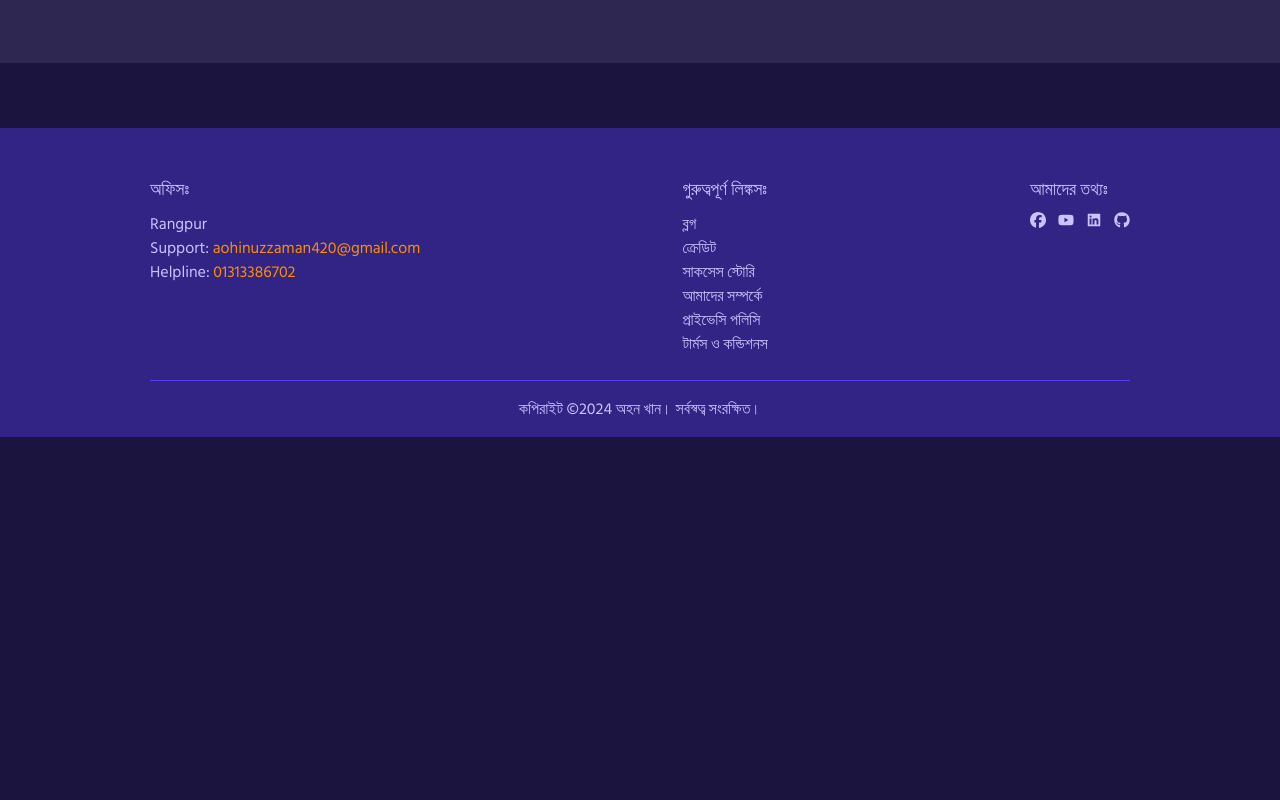
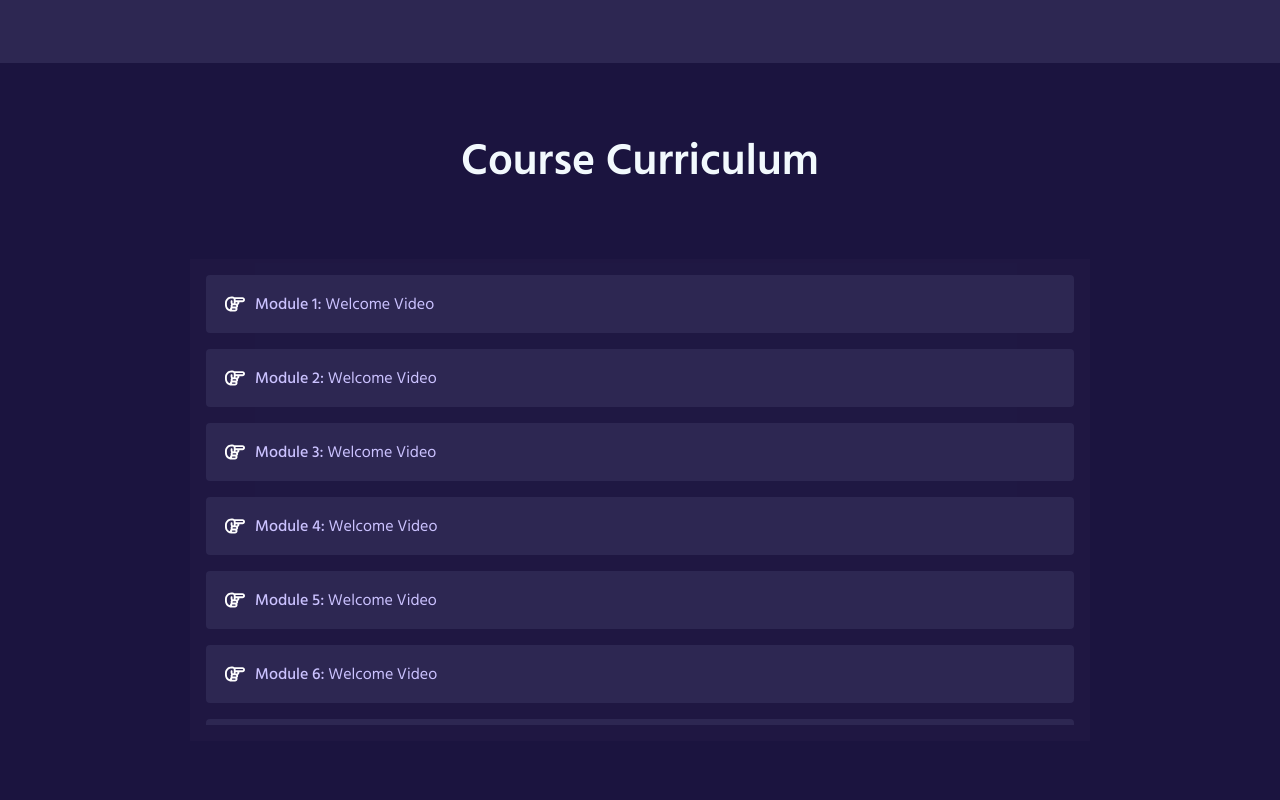
Before and after one commit to ahonkhan/lms-frontend, a React (Vite) app: page /courses/frontend-web-development-react in a window 1280 px wide. Shown: the part 500-1300 px from the top of the page. Before the commit the page ends 937 px from the top, so only its background shows below. Built offline with nearby package versions, Linux system fonts and the light colour scheme.

Commit message:
course module done

```diff
--- a/src/App.css
+++ b/src/App.css
@@ -1,5 +1,7 @@
 @import url("https://fonts.googleapis.com/css2?family=Hanken+Grotesk:ital,wght@0,100..900;1,100..900&family=Hind+Siliguri:wght@300;400;500;600;700&display=swap");
-
+html {
+  scroll-behavior: smooth;
+}
 .pt-initial {
   @apply pt-[65px];
 }
@@ -7,7 +9,9 @@
 .site-container {
   @apply px-4 lg:px-[75px] xl:px-[150px] 2xl:px-[250px];
 }
-
+.sub-container {
+  @apply lg:px-8 xl:px-10 2xl:px-16;
+}
 .mt-section {
   @apply mt-[65px];
 }
--- a/src/App.jsx
+++ b/src/App.jsx
@@ -6,6 +6,7 @@ import { CoursePage } from "./pages/courses/CoursePage";
 import { CourseDetailsPage } from "./pages/course-details/CourseDetailsPage";
 
 function App() {
+
   return (
     <>
       <Routes>
--- a/src/components/footer/Footer.jsx
+++ b/src/components/footer/Footer.jsx
@@ -105,7 +105,10 @@ const Footer = () => {
           </div>
         </div>
         <div className="flex items-center py-4 justify-center">
-          <p>কপিরাইট ©{date.getFullYear()} অহন খান। সর্বস্বত্ব সংরক্ষিত।</p>
+          <p>
+            কপিরাইট ©{date.getFullYear()} <span className="text-primary">অহন খান</span>। সর্বস্বত্ব
+            সংরক্ষিত।
+          </p>
         </div>
       </div>
     </footer>
--- a/src/pages/course-details/CourseDetailsPage.jsx
+++ b/src/pages/course-details/CourseDetailsPage.jsx
@@ -1,11 +1,17 @@
-import React from "react";
-import { SectionTitle } from "../../components/typography/Typography";
+import React, { useEffect } from "react";
 import { CourseInfo } from "./components/course-details-info/CourseInfo";
+import { CourseModules } from "./components/course-moules/CourseModules";
 
 export const CourseDetailsPage = () => {
+  useEffect(() => {
+    window.scrollTo(0, 0);
+  }, []);
   return (
-    < >
+    <>
       <CourseInfo />
+      <CourseModules />
+
+
     </>
   );
 };
--- a/src/pages/course-details/components/course-details-info/CourseInfo.jsx
+++ b/src/pages/course-details/components/course-details-info/CourseInfo.jsx
@@ -5,7 +5,7 @@ export const CourseInfo = () => {
   return (
     <div className="bg-base-2">
       <div className="site-container py-section">
-        <div className="grid grid-cols-2 gap-x-10 lg:px-8 xl:px-10 2xl:px-16">
+        <div className=" md:grid-cols-2 gap-y-8 flex md:grid flex-col-reverse gap-x-10 sub-container">
           <div className="left-details">
             <h1 className="text-2xl font-medium text-white">
               Frontend Web Development with TailwindCss, JavaScript & React
@@ -27,7 +27,7 @@ export const CourseInfo = () => {
               </button>
               <p className="text-lg">৳ ৫,৫০০</p>
             </div>
-            <div className="more-info mt-8 flex items-center gap-4">
+            <div className="more-info text-sm md:text-base mt-8 flex items-center gap-4">
               <p className="px-4 py-2 bg-base-3 rounded-sm text-white">
                 152 modules
               </p>
--- /dev/null
+++ b/src/pages/course-details/components/course-moules/CourseModules.jsx
@@ -0,0 +1,34 @@
+import React from "react";
+import { SectionTitle } from "../../../../components/typography/Typography";
+import { FaRegHandPointRight } from "react-icons/fa6";
+
+export const CourseModules = () => {
+  return (
+    <div className="mt-section site-container">
+      <div className="">
+        <SectionTitle>Course Curriculum</SectionTitle>
+        <div className="module-wrapper mt-section sub-container ">
+          <div className="bg-base-2 bg-opacity-20  py-4">
+            <div className="overflow-y-auto max-h-[450px] px-4">
+              <ul className="grid grid-cols-1 gap-y-4">
+                {[...Array(15)].map((item, index) => (
+                  <li className="cursor-pointer select-none ">
+                    <div className="module-item flex items-center border border-transparent hover:border-primary duration-300 gap-x-2 bg-base-2 p-4 rounded">
+                      <div className="icon  flex items-center justify-center w-6 h-6 rounded-sm">
+                        <FaRegHandPointRight className="text-xl text-white" />
+                      </div>
+                      <p>
+                        <span className="font-medium">Module {index + 1}:</span>{" "}
+                        Welcome Video
+                      </p>
+                    </div>
+                  </li>
+                ))}
+              </ul>
+            </div>
+          </div>
+        </div>
+      </div>
+    </div>
+  );
+};
--- a/src/pages/courses/CoursePage.jsx
+++ b/src/pages/courses/CoursePage.jsx
@@ -1,8 +1,11 @@
-import React from "react";
+import React, { useEffect } from "react";
 import { SectionTitle } from "../../components/typography/Typography";
 import { CourseCard } from "../../components/card/CourseCard";
 
 export const CoursePage = () => {
+  useEffect(() => {
+    window.scrollTo(0, 0);
+  }, []);
   return (
     <>
       <div className="site-container mt-section">
--- a/src/pages/home/HomePage.jsx
+++ b/src/pages/home/HomePage.jsx
@@ -1,9 +1,12 @@
-import React from "react";
+import React, { useEffect } from "react";
 import HeroArea from "./components/HeroArea";
 import TeachingProcess from "./components/TeachingProcess";
 import { CoursesList } from "./components/courselist/CoursesList";
 
 const HomePage = () => {
+  useEffect(() => {
+    window.scrollTo(0, 0);
+  }, []);
   return (
     <>
       <HeroArea />
```
